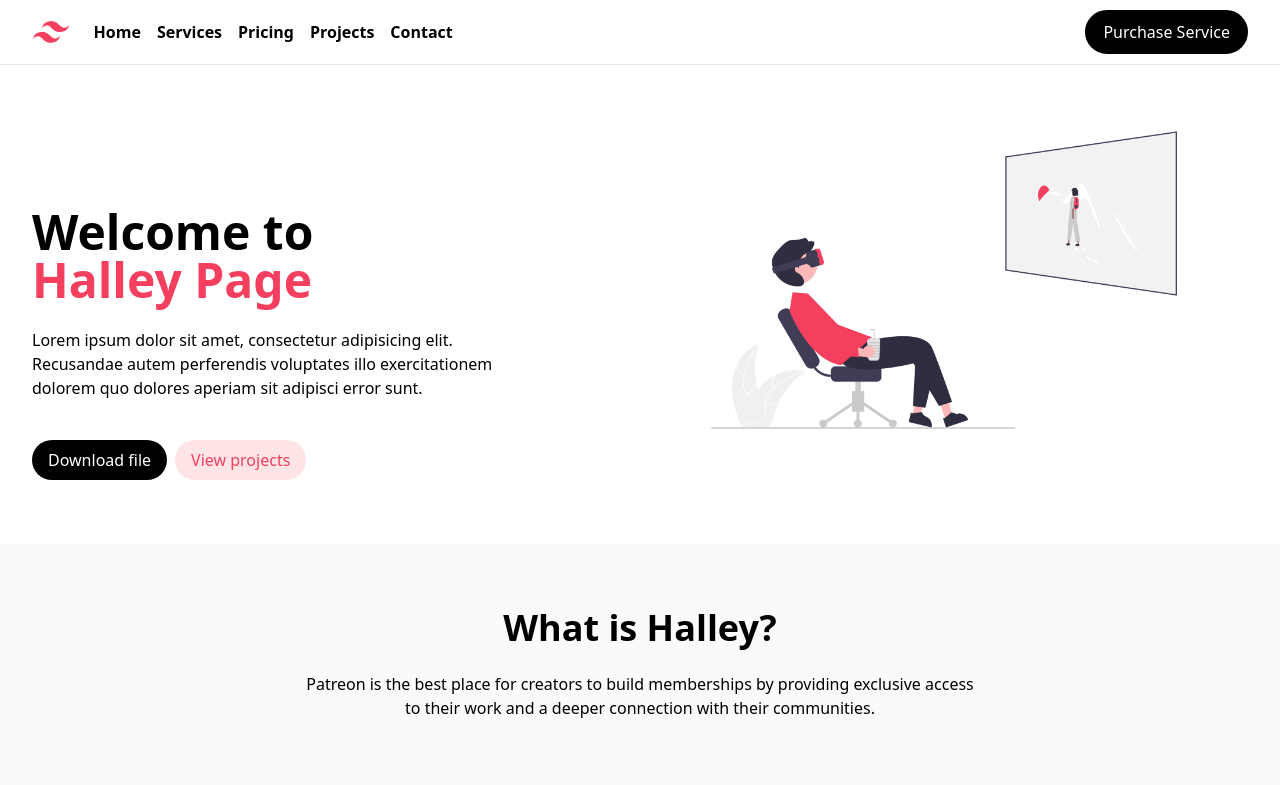
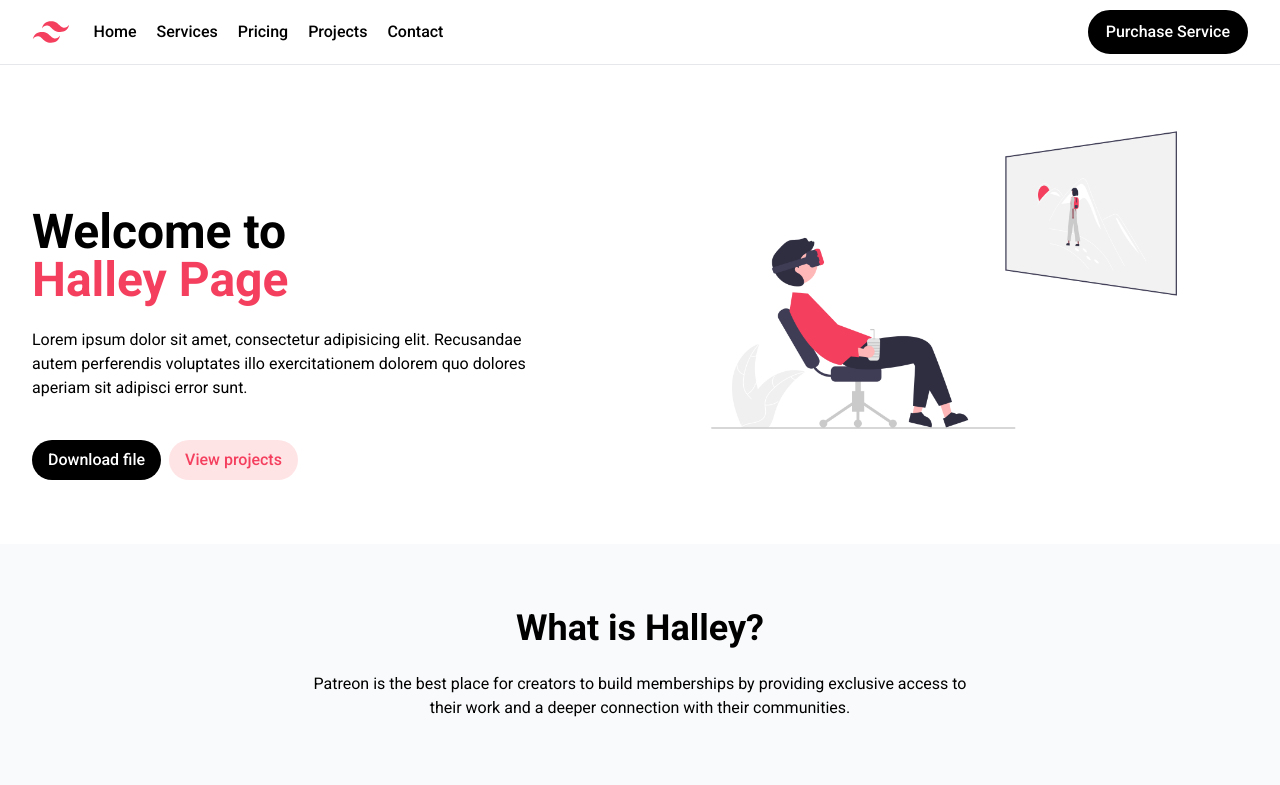
Before and after one commit to tomiidev/bambuy, a Next.js app: page / in a window 1280 px wide. Shown: the top 785 px of the page. Built offline with nearby package versions, Linux system fonts and the light colour scheme.

Commit message:
add fontfamily custom

```diff
--- a/components/Contact.tsx
+++ b/components/Contact.tsx
@@ -11,7 +11,7 @@ export default function Contact() {
         </h2>
 
         <p className="pt-6 pb-6 text-base max-w-2xl text-center m-auto">
-          Want to contact us? Choose an option below and well be happy to show you how Halley can transform her companys web experience.        </p>
+          Want to contact us? Choose an option below and well be happy to show you how Halley can transform her companys web experience.</p>
       </div>
 
       <div className="max-w-7xl mx-auto px-4 sm:px-6 lg:px-8 pt-8 pb-16 grid md:grid-cols-2 lg:grid-cols-2 gap-y-8 md:gap-x-8 md:gap-y-8 lg:gap-x-8 lg:gap-y-16">
@@ -46,21 +46,22 @@ export default function Contact() {
               type="text"
               placeholder="Full Names"
               autoComplete="false"
-              className="w-full px-4 py-3 mb-4 border-gray-500 border placeholder:text-black rounded-md outline-none"
+              // className="w-full px-4 py-3 mb-4 border-gray-500 border placeholder:text-black rounded-md outline-none"
+              className="w-full px-4 py-3 mb-4 border-2 placeholder:text-gray-800 rounded-md outline-none focus:ring-4 border-gray-300 focus:border-gray-600 ring-gray-100"
             />
 
             <input
               type="text"
               placeholder="Email Address"
               autoComplete="false"
-              className="w-full px-4 py-3 mb-4 border-gray-500 border placeholder:text-black rounded-md outline-none"
+              className="w-full px-4 py-3 mb-4 border-2 placeholder:text-gray-800 rounded-md outline-none focus:ring-4 border-gray-300 focus:border-gray-600 ring-gray-100"
             />
 
             <textarea
               name="message"
               placeholder="Your Message"
               autoComplete="false"
-              className="w-full px-4 py-3 mb-4 h-36 border-gray-500 border placeholder:text-black rounded-md outline-none"
+              className="w-full px-4 py-3 mb-4 h-36 border-2 placeholder:text-gray-800 rounded-md outline-none focus:ring-4 border-gray-300 focus:border-gray-600 ring-gray-100"
             />
 
 
--- a/components/Navbar.tsx
+++ b/components/Navbar.tsx
@@ -19,7 +19,7 @@ function classNames(...classes: any) {
 
 export default function Navbar() {
   return (
-    <Disclosure as="nav" className=" fixed top-0 left-0 right-0 bg-white border-b border-gray-200 backdrop-blur-sm bg-white/95 z-20">
+    <Disclosure as="nav" className=" fixed top-0 left-0 right-0 bg-white border-b border-gray-200 backdrop-blur-sm bg-white/90 z-20">
       {({ open }: { open: any }) => (
         <>
           <div className="mx-auto max-w-7xl px-4 sm:px-6 lg:px-8">
@@ -54,14 +54,14 @@ export default function Navbar() {
                 </div>
 
                 <div className="hidden sm:ml-6 sm:block">
-                  <div className="flex space-x-4 items-center">
+                  <div className="flex space-x-5 items-center">
                     {navigation.map((item) => (
                       <a
                         key={item.name}
                         href={item.href}
                         className={classNames(
                           item.current ? 'text-black' : 'text-black hover:underline',
-                          'text-base font-semibold'
+                          'text-base font-medium'
                         )}
                         aria-current={item.current ? 'page' : undefined}
                       >
@@ -73,7 +73,7 @@ export default function Navbar() {
 
                 <div className="absolute inset-y-0 right-12 sm:right-0 flex items-center">
                   <Link href="#">
-                    <button className="bg-black text-white border-2 border-solid border-black hover:bg-white hover:text-black rounded-full px-4 p-2 text-base font-medium">
+                    <button className="bg-black text-white px-4 p-2 text-base font-medium border-2 border-solid border-black hover:bg-white hover:text-black rounded-full">
                       Purchase Service
                     </button>
                   </Link>
--- /dev/null
+++ b/pages/_document.tsx
@@ -0,0 +1,27 @@
+import Document, { Html, Head, Main, NextScript } from 'next/document'
+
+class MyDocument extends Document {
+    static async getInitialProps(ctx: any) {
+        const initialProps = await Document.getInitialProps(ctx)
+        return { ...initialProps }
+    }
+
+    render() {
+        return (
+            <Html lang="en">
+                <Head>
+                    <link
+                        href="https://fonts.googleapis.com/css2?family=Roboto:wght@300..700&display=swap"
+                        rel="stylesheet"
+                    />
+                </Head>
+                <body>
+                    <Main />
+                    <NextScript />
+                </body>
+            </Html>
+        )
+    }
+}
+
+export default MyDocument
--- a/tailwind.config.js
+++ b/tailwind.config.js
@@ -1,11 +1,18 @@
 /** @type {import('tailwindcss').Config} */
+const colors = require("tailwindcss/colors");
+const defaultTheme = require("tailwindcss/defaultTheme");
 module.exports = {
   content: [
     "./pages/**/*.{js,ts,jsx,tsx}",
     "./components/**/*.{js,ts,jsx,tsx}",
   ],
   theme: {
-    extend: {},
+    extend: {
+      fontFamily: {
+        // to change, update font in _document.tsx
+        sans: ["Roboto", ...defaultTheme.fontFamily.sans],
+      },
+    },
   },
   plugins: [],
 }
```
